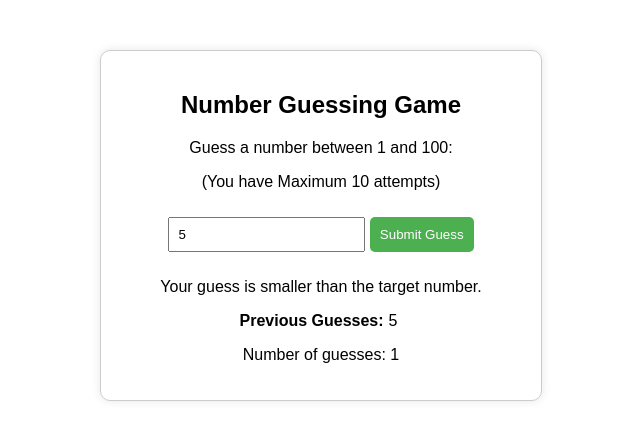
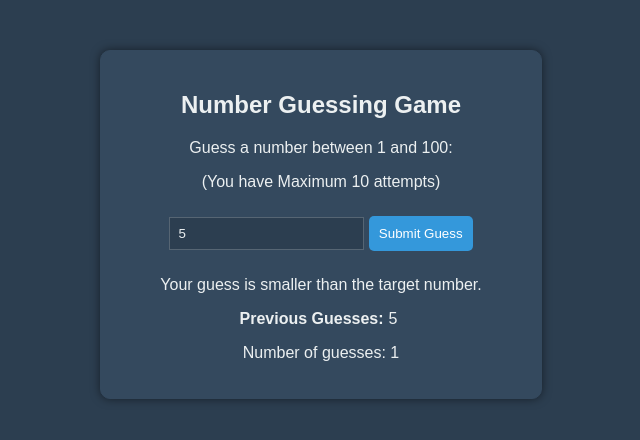
Before and after one commit to Rk-0148/JavaScript, a website: page Guess The Number Game/index.html in a window 1280 px wide. Both pictures are taken after typing "5" into the empty fields and a click on the button "Submit Guess". Shown: the whole page, without its empty margins (319-959 px from the left). Drawn offline with Linux system fonts and the light colour scheme.

Commit message:
Changes made in new branch CSS changes

```diff
--- a/Guess The Number Game/style.css
+++ b/Guess The Number Game/style.css
@@ -2,26 +2,32 @@ body {
   font-family: Arial, sans-serif;
   text-align: center;
   margin: 50px;
+  background-color: #2c3e50; /* Dark background color */
+  color: #ecf0f1; /* Light text color */
 }
 
 #game-container {
   max-width: 400px;
   margin: 0 auto;
   padding: 20px;
-  border: 1px solid #ccc;
+  border: 1px solid #34495e; /* Dark border color */
   border-radius: 10px;
-  box-shadow: 0 0 10px rgba(0, 0, 0, 0.1);
-  transition: width 0.3s ease; /* Smooth transition for width changes */
+  box-shadow: 0 0 10px rgba(0, 0, 0, 0.5); /* Dark box shadow */
+  transition: width 0.3s ease;
+  background-color: #34495e; /* Dark background color */
 }
 
 input {
   padding: 8px;
   margin: 10px 0;
+  background-color: #2c3e50; /* Dark input background color */
+  color: #ecf0f1; /* Light input text color */
+  border: 1px solid #566573; /* Dark input border color */
 }
 
 button {
   padding: 10px;
-  background-color: #4caf50;
+  background-color: #3498db; /* Blue button color */
   color: white;
   border: none;
   border-radius: 5px;
@@ -29,17 +35,17 @@ button {
 }
 
 button:hover {
-  background-color: #45a049;
+  background-color: #2980b9; /* Darker blue button color on hover */
 }
 
 #previous-guesses {
   list-style-type: none;
   padding: 0;
-  display: flex; /* Display items horizontally */
-  flex-wrap: wrap; /* Wrap to the next line if necessary */
-  justify-content: center; /* Center items horizontally */
+  display: flex;
+  flex-wrap: wrap;
+  justify-content: center;
 }
 
 #previous-guesses li {
-  margin: 0 5px; /* Add spacing between previous guesses */
+  margin: 0 5px;
 }
```
